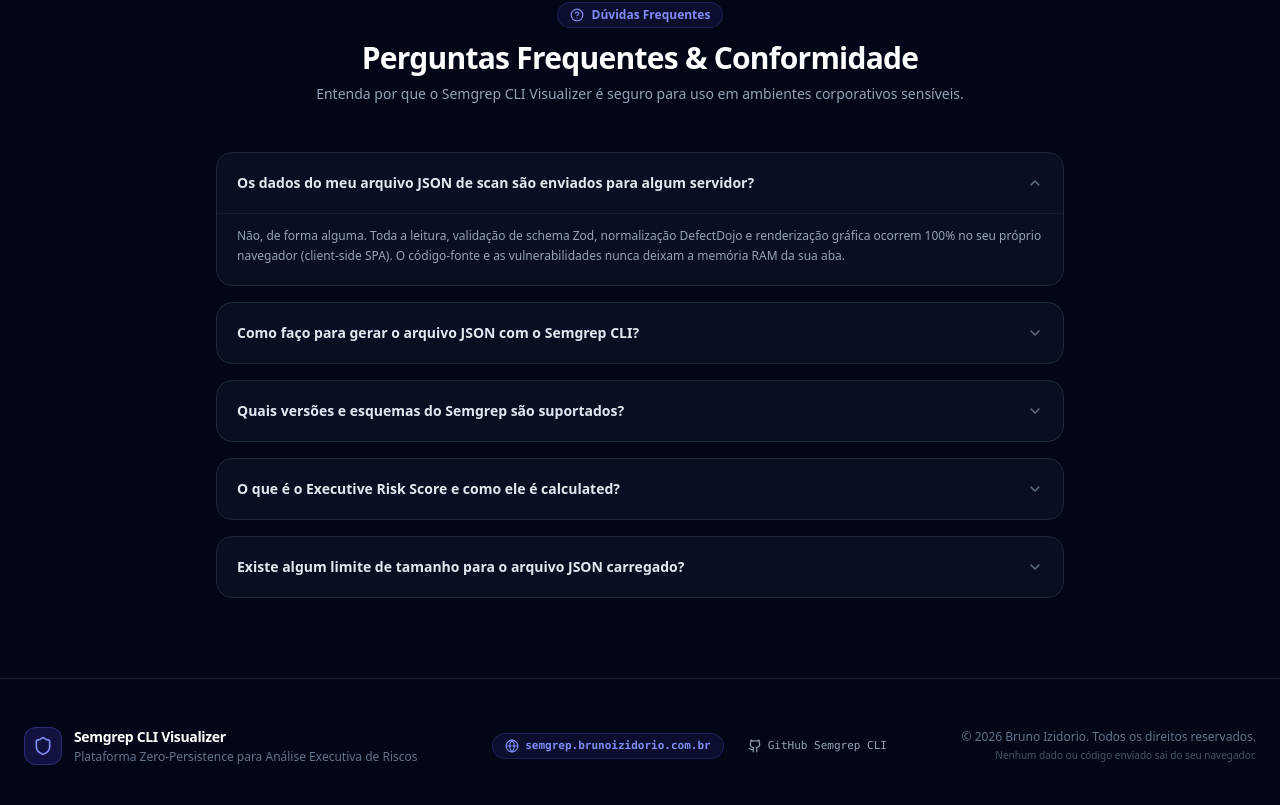
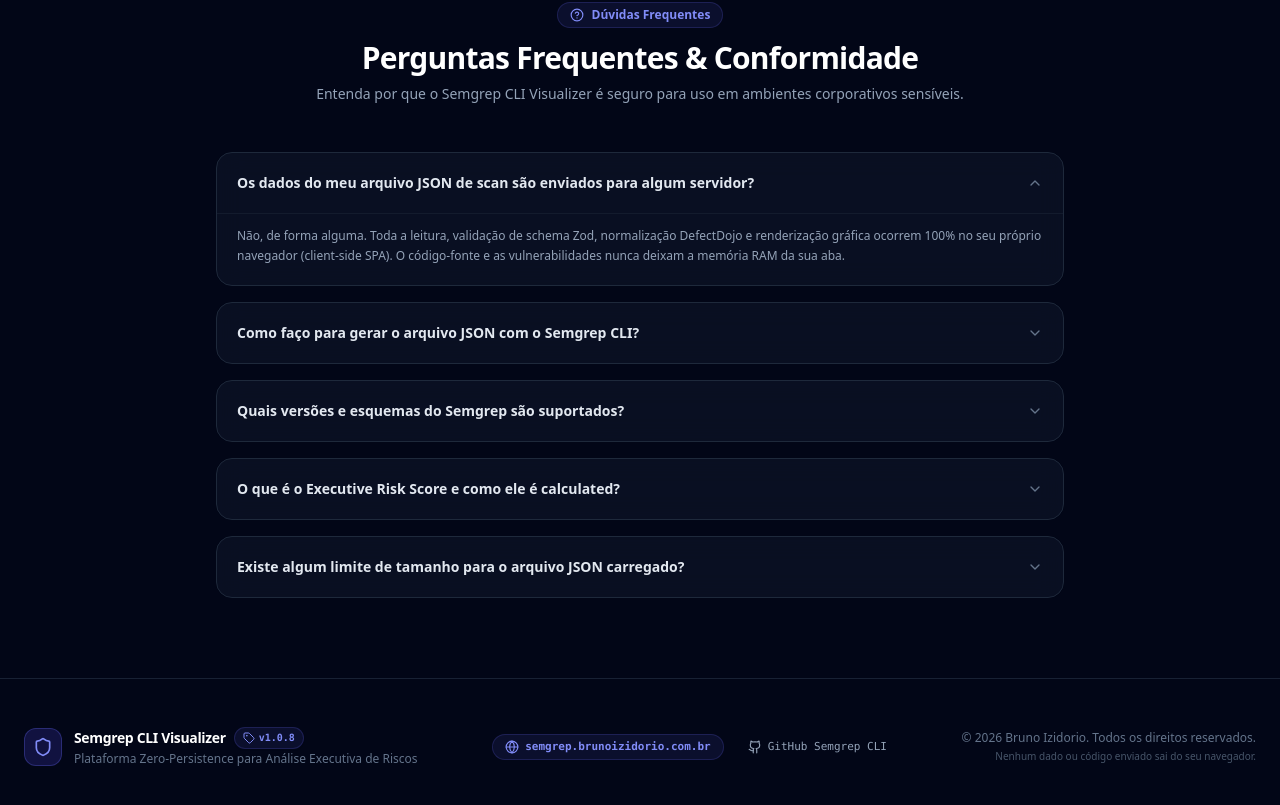
Before and after one commit to brunoez/semgrep, a React (Vite) app in the folder frontend/: page / in a window 1280 px wide. Shown: the part 2675-3480 px from the top of the page. Built offline with nearby package versions, Linux system fonts and the light colour scheme.

Commit message:
feat(footer): add dynamic app version badge imported from package.json

```diff
--- a/frontend/package.json
+++ b/frontend/package.json
@@ -1,7 +1,7 @@
 {
   "name": "frontend",
   "private": true,
-  "version": "1.0.7",
+  "version": "1.0.8",
   "type": "module",
   "scripts": {
     "dev": "vite",
--- a/frontend/src/App.tsx
+++ b/frontend/src/App.tsx
@@ -1,6 +1,7 @@
 import React, { useState } from 'react';
 import { Header } from './components/common/Header';
 import { LandingPage } from './components/landing/LandingPage';
+import { LandingFooter } from './components/landing/LandingFooter';
 import { RiskScoreBadge } from './components/dashboard/RiskScoreBadge';
 import { ExecutiveMetrics } from './components/dashboard/ExecutiveMetrics';
 import { SeverityChart } from './components/dashboard/SeverityChart';
@@ -54,6 +55,8 @@
           </div>
         </main>
       )}
+
+      {report && <LandingFooter />}
     </div>
   );
 };
--- a/frontend/src/components/landing/LandingFooter.tsx
+++ b/frontend/src/components/landing/LandingFooter.tsx
@@ -1,16 +1,24 @@
 import React from 'react';
-import { Shield, Github, Globe } from 'lucide-react';
+import { Shield, Github, Globe, Tag } from 'lucide-react';
+import packageJson from '../../../package.json';
 
 export const LandingFooter: React.FC = () => {
+  const version = packageJson.version;
+
   return (
-    <footer className="bg-slate-950 border-t border-slate-800/80 py-12 text-slate-400 text-xs">
+    <footer className="bg-slate-950 border-t border-slate-800/80 py-12 text-slate-400 text-xs mt-auto">
       <div className="container mx-auto px-6 flex flex-col md:flex-row items-center justify-between gap-6">
         <div className="flex items-center gap-3">
           <div className="p-2 bg-indigo-600/20 border border-indigo-500/30 rounded-xl text-indigo-400">
             <Shield className="w-5 h-5" />
           </div>
           <div>
-            <h4 className="text-sm font-bold text-white tracking-tight">Semgrep CLI Visualizer</h4>
+            <div className="flex items-center gap-2 flex-wrap">
+              <h4 className="text-sm font-bold text-white tracking-tight">Semgrep CLI Visualizer</h4>
+              <span className="flex items-center gap-1 text-[10px] font-mono font-semibold px-2 py-0.5 rounded-full bg-indigo-500/10 text-indigo-400 border border-indigo-500/20 shadow-sm" title="Versão atual da aplicação (automática)">
+                <Tag className="w-3 h-3 text-indigo-400" /> v{version}
+              </span>
+            </div>
             <p className="text-slate-500 mt-0.5">Plataforma Zero-Persistence para Análise Executiva de Riscos</p>
           </div>
         </div>
```
Also changed, not shown: 1 other file (tests, documents, lock files or other folders).
